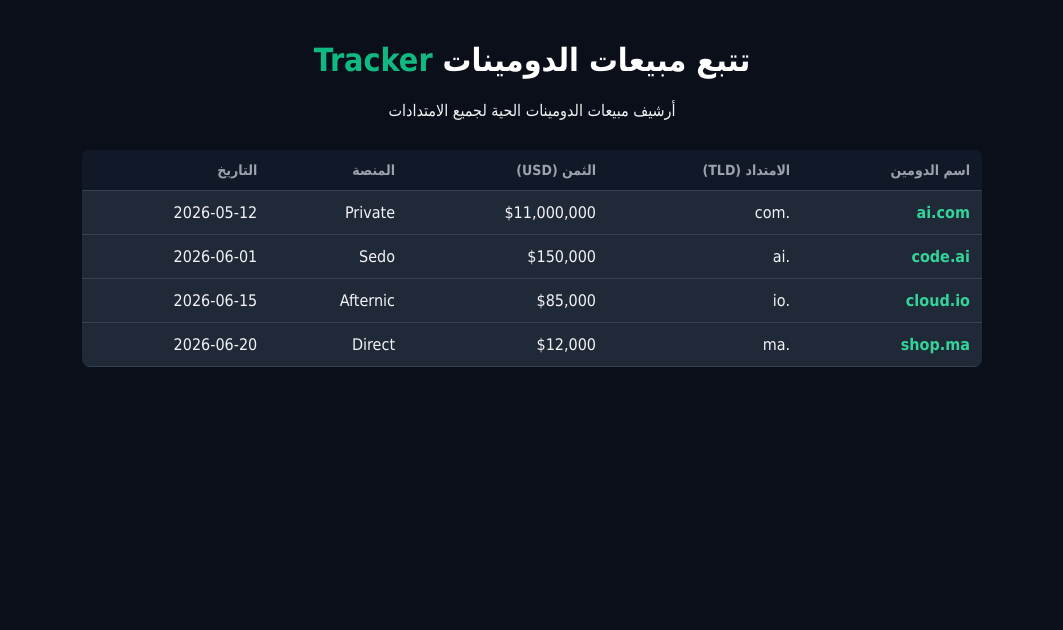
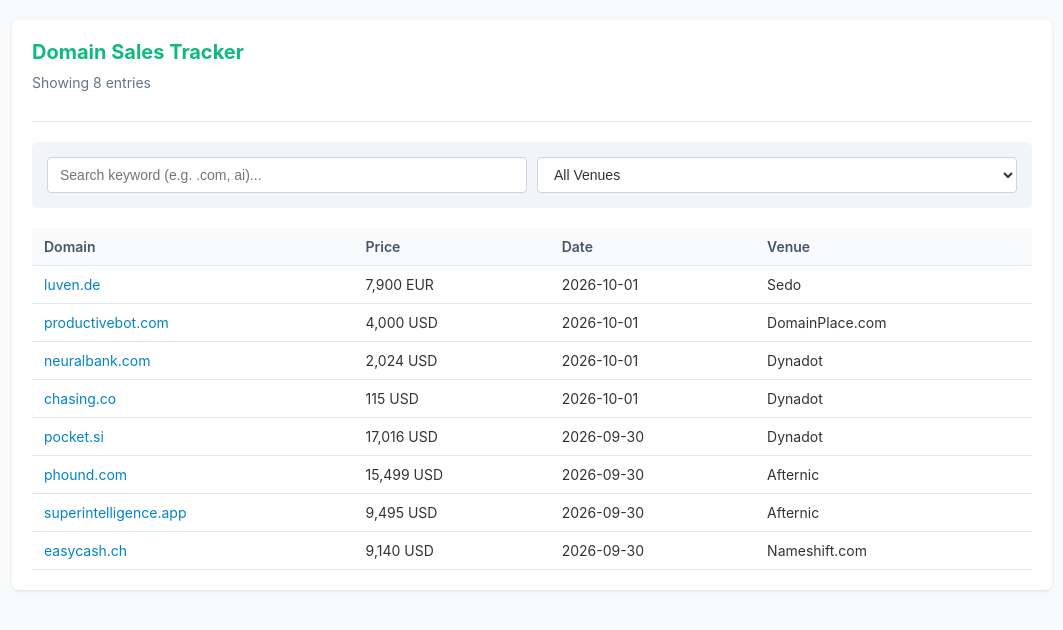
Before and after one commit to Hamidzaikiou/domain-tracker, a plain HTML site: page index.html in a window 1280 px wide. Shown: the whole page, without its empty margins (108-1171 px from the left). Drawn offline with Linux system fonts and the light colour scheme.

Commit message:
Update index.html

```diff
--- a/index.html
+++ b/index.html
@@ -1,51 +1,81 @@
 <!DOCTYPE html>
-<html lang="ar" dir="rtl">
+<html lang="en">
 <head>
     <meta charset="UTF-8">
     <meta name="viewport" content="width=device-width, initial-scale=1.0">
-    <title>Domain Sales Tracker - تتبع مبيعات الدومينات</title>
+    <title>Domain Sales Tracker - NameBio Style</title>
     <style>
         body {
-            background-color: #0b0f19;
-            color: #f3f4f6;
-            font-family: Tahoma, sans-serif;
+            background-color: #f8f9fa;
+            color: #333333;
+            font-family: -apple-system, BlinkMacSystemFont, "Segoe UI", Roboto, Helvetica, Arial, sans-serif;
             margin: 0;
             padding: 20px;
         }
         .container {
-            max-width: 900px;
+            max-width: 1000px;
             margin: 0 auto;
+            background: #ffffff;
+            padding: 20px;
+            border-radius: 6px;
+            box-shadow: 0 1px 3px rgba(0,0,0,0.1);
         }
         header {
-            text-align: center;
-            margin-bottom: 30px;
+            border-bottom: 1px solid #e5e7eb;
+            padding-bottom: 15px;
+            margin-bottom: 20px;
         }
-        h1 {
-            color: #ffffff;
+        h2 {
+            color: #10b981;
+            margin: 0 0 10px 0;
+            font-size: 20px;
         }
-        .highlight {
-            color: #10b981;
+        .filters {
+            display: grid;
+            grid-template-columns: repeat(auto-fit, minmax(200px, 1fr));
+            gap: 10px;
+            margin-bottom: 20px;
+            background: #f1f5f9;
+            padding: 15px;
+            border-radius: 6px;
+        }
+        input, select {
+            width: 100%;
+            background: #ffffff;
+            border: 1px solid #cbd5e1;
+            border-radius: 4px;
+            padding: 8px 12px;
+            color: #333;
+            font-size: 14px;
+            box-sizing: border-box;
+        }
+        .stats {
+            font-size: 14px;
+            color: #64748b;
+            margin-bottom: 15px;
         }
         table {
             width: 100%;
             border-collapse: collapse;
-            background: #1f2937;
-            border-radius: 8px;
-            overflow: hidden;
-            text-align: right;
+            background: #ffffff;
+            text-align: left;
         }
         th, td {
-            padding: 12px;
-            border-bottom: 1px solid #374151;
+            padding: 10px 12px;
+            border-bottom: 1px solid #e2e8f0;
+            font-size: 14px;
         }
         th {
-            background: #111827;
-            color: #9ca3af;
-            font-size: 14px;
+            background: #f8fafc;
+            color: #475569;
+            font-weight: 600;
         }
-        .domain-name {
-            color: #34d399;
-            font-weight: bold;
+        .domain-link {
+            color: #0284c7;
+            text-decoration: none;
+        }
+        .domain-link:hover {
+            text-decoration: underline;
         }
     </style>
 </head>
@@ -53,52 +83,127 @@
 
 <div class="container">
     <header>
-        <h1>تتبع مبيعات الدومينات <span class="highlight">Tracker</span></h1>
-        <p>أرشيف مبيعات الدومينات الحية لجميع الامتدادات</p>
+        <h2>Domain Sales Tracker</h2>
+        <div class="stats" id="entryCount">Showing entries</div>
     </header>
 
-    <table>
+    <!-- الفلاتر المتقدمة -->
+    <div class="filters">
+        <input type="text" id="searchInput" placeholder="Search keyword (e.g. .com, ai)..." onkeyup="filterTable()">
+
+        <select id="venueFilter" onchange="filterTable()">
+            <option value="ALL">All Venues</option>
+            <option value="Sedo">Sedo</option>
+            <option value="Afternic">Afternic</option>
+            <option value="Dynadot">Dynadot</option>
+            <option value="GoDaddy">GoDaddy</option>
+        </select>
+    </div>
+
+    <!-- جدول المبيعات بنفس طريقة NameBio -->
+    <table id="salesTable">
         <thead>
             <tr>
-                <th>اسم الدومين</th>
-                <th>الامتداد (TLD)</th>
-                <th>الثمن (USD)</th>
-                <th>المنصة</th>
-                <th>التاريخ</th>
+                <th>Domain</th>
+                <th>Price</th>
+                <th>Date</th>
+                <th>Venue</th>
             </tr>
         </thead>
         <tbody>
             <tr>
-                <td class="domain-name">ai.com</td>
-                <td>.com</td>
-                <td>$11,000,000</td>
-                <td>Private</td>
-                <td>2026-05-12</td>
+                <td><a href="#" class="domain-link">luven.de</a></td>
+                <td>7,900 EUR</td>
+                <td>2026-10-01</td>
+                <td>Sedo</td>
             </tr>
             <tr>
-                <td class="domain-name">code.ai</td>
-                <td>.ai</td>
-                <td>$150,000</td>
-                <td>Sedo</td>
-                <td>2026-06-01</td>
+                <td><a href="#" class="domain-link">productivebot.com</a></td>
+                <td>4,000 USD</td>
+                <td>2026-10-01</td>
+                <td>DomainPlace.com</td>
             </tr>
             <tr>
-                <td class="domain-name">cloud.io</td>
-                <td>.io</td>
-                <td>$85,000</td>
-                <td>Afternic</td>
-                <td>2026-06-15</td>
+                <td><a href="#" class="domain-link">neuralbank.com</a></td>
+                <td>2,024 USD</td>
+                <td>2026-10-01</td>
+                <td>Dynadot</td>
             </tr>
             <tr>
-                <td class="domain-name">shop.ma</td>
-                <td>.ma</td>
-                <td>$12,000</td>
-                <td>Direct</td>
-                <td>2026-06-20</td>
+                <td><a href="#" class="domain-link">chasing.co</a></td>
+                <td>115 USD</td>
+                <td>2026-10-01</td>
+                <td>Dynadot</td>
+            </tr>
+            <tr>
+                <td><a href="#" class="domain-link">pocket.si</a></td>
+                <td>17,016 USD</td>
+                <td>2026-09-30</td>
+                <td>Dynadot</td>
+            </tr>
+            <tr>
+                <td><a href="#" class="domain-link">phound.com</a></td>
+                <td>15,499 USD</td>
+                <td>2026-09-30</td>
+                <td>Afternic</td>
+            </tr>
+            <tr>
+                <td><a href="#" class="domain-link">superintelligence.app</a></td>
+                <td>9,495 USD</td>
+                <td>2026-09-30</td>
+                <td>Afternic</td>
+            </tr>
+            <tr>
+                <td><a href="#" class="domain-link">easycash.ch</a></td>
+                <td>9,140 USD</td>
+                <td>2026-09-30</td>
+                <td>Nameshift.com</td>
             </tr>
         </tbody>
     </table>
 </div>
 
+<script>
+    function updateCount() {
+        let table = document.getElementById('salesTable');
+        let tr = table.getElementsByTagName('tr');
+        let visibleCount = 0;
+        for (let i = 1; i < tr.length; i++) {
+            if (tr[i].style.display !== "none") {
+                visibleCount++;
+            }
+        }
+        document.getElementById('entryCount').innerText = "Showing " + visibleCount + " entries";
+    }
+
+    function filterTable() {
+        let input = document.getElementById('searchInput').value.toLowerCase();
+        let venueSelect = document.getElementById('venueFilter').value;
+        let table = document.getElementById('salesTable');
+        let tr = table.getElementsByTagName('tr');
+
+        for (let i = 1; i < tr.length; i++) {
+            let tdDomain = tr[i].getElementsByTagName('td')[0];
+            let tdVenue = tr[i].getElementsByTagName('td')[3];
+
+            if (tdDomain && tdVenue) {
+                let domainText = tdDomain.textContent || tdDomain.innerText;
+                let venueText = tdVenue.textContent || tdVenue.innerText;
+
+                let matchesSearch = domainText.toLowerCase().indexOf(input) > -1;
+                let matchesVenue = (venueSelect === 'ALL' || venueText === venueSelect);
+
+                if (matchesSearch && matchesVenue) {
+                    tr[i].style.display = "";
+                } else {
+                    tr[i].style.display = "none";
+                }
+            }
+        }
+        updateCount();
+    }
+    updateCount();
+</script>
+
 </body>
 </html>
```
